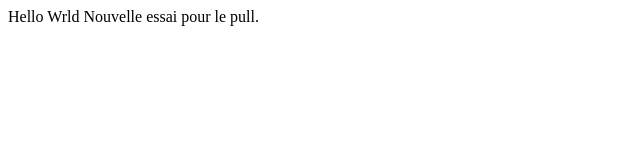
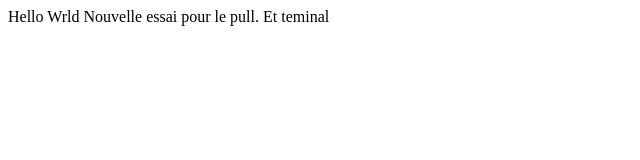
Before and after one commit to Lewis033/exercice-git, a plain HTML site: page index.html in a window 1280 px wide. Shown: the full height of the page, 0-640 px from the left. Drawn offline with Linux system fonts and the light colour scheme.

Commit message:
Update index.html 2

```diff
--- a/index.html
+++ b/index.html
@@ -9,7 +9,7 @@
 
     Hello Wrld
 
-    Nouvelle essai pour le pull.
+    Nouvelle essai pour le pull. Et teminal
 
 </body>
 </html>
```
